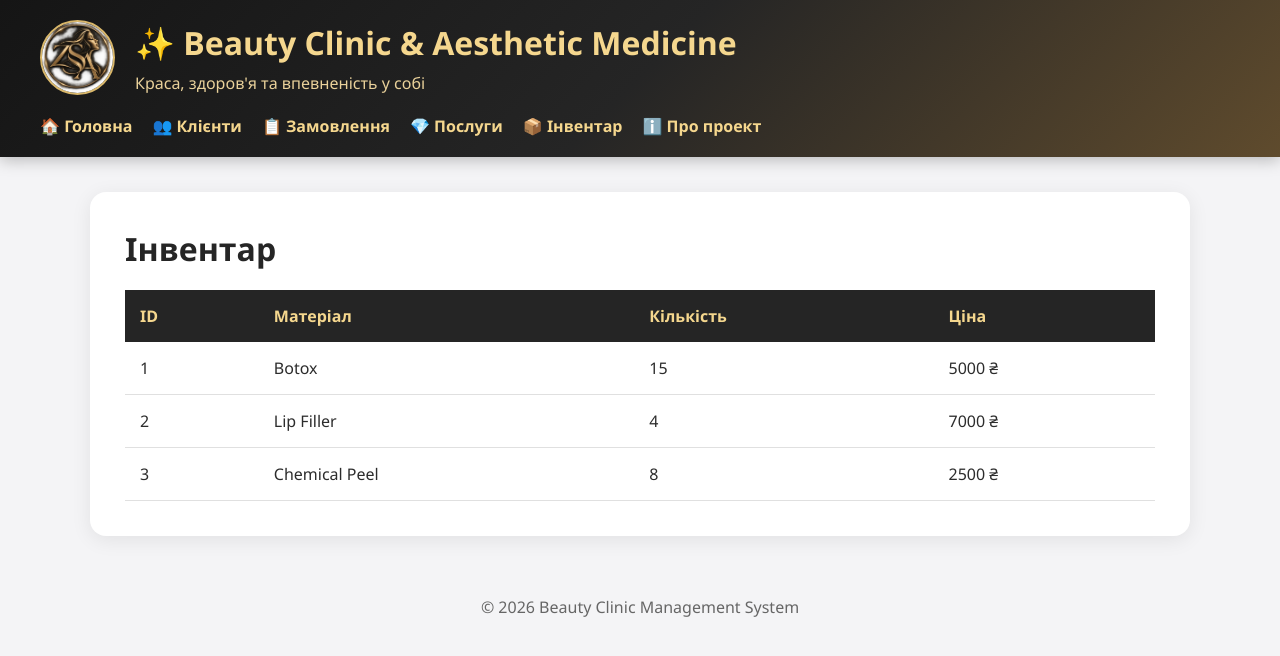
After one commit to sergiizag-ukr/Django_Aesthetic-Medicine, a Django app: page /inventory/ in a window 1280 px wide. The commit adds this page. Shown: the top 656 px of the page. Run offline with Django 5.2, Linux system fonts and the light colour scheme.

Commit message:
Заняття 39

```diff
--- a/config/settings.py
+++ b/config/settings.py
@@ -117,6 +117,12 @@ USE_TZ = True
 
 STATIC_URL = 'static/'
 
+STATICFILES_DIRS = [
+    BASE_DIR / "static",
+]
+
+
+
 
 # Email
 # https://docs.djangoproject.com/en/6.1/topics/email/#topic-email-configuration
--- /dev/null
+++ b/core/templates/base.html
@@ -0,0 +1,51 @@
+<!DOCTYPE html>
+<html lang="uk">
+<head>
+    <meta charset="UTF-8">
+    <meta name="viewport" content="width=device-width, initial-scale=1.0">
+
+    {% load static %}
+
+    <title>{% block title %}Beauty Clinic{% endblock %}</title>
+
+    <link rel="stylesheet" href="{% static 'css/style.css' %}">
+</head>
+<body>
+
+<header>
+    <div class="header-container">
+
+        <div class="logo-section">
+            <img src="{% static 'img/logo.png' %}"
+                 alt="Beauty Clinic Logo"
+                 class="logo">
+
+            <div>
+                <h1>✨ Beauty Clinic & Aesthetic Medicine</h1>
+                <p>Краса, здоров'я та впевненість у собі</p>
+            </div>
+        </div>
+
+        <nav>
+            <a href="{% url 'home' %}">🏠 Головна</a>
+            <a href="{% url 'clients' %}">👥 Клієнти</a>
+            <a href="{% url 'orders' %}">📋 Замовлення</a>
+            <a href="{% url 'services' %}">💎 Послуги</a>
+            <a href="{% url 'inventory' %}">📦 Інвентар</a>
+            <a href="{% url 'about' %}">ℹ️ Про проект</a>
+        </nav>
+
+    </div>
+</header>
+
+<main>
+    {% block content %}
+    {% endblock %}
+</main>
+
+<footer>
+    <p>© 2026 Beauty Clinic Management System</p>
+</footer>
+
+</body>
+</html>
--- a/core/templates/client_orders.html
+++ /dev/null
@@ -1,3 +0,0 @@
-<h1>Orders of client {{ client_id }}</h1>
-
-{{ orders }}
--- /dev/null
+++ b/core/templates/inventory.html
@@ -0,0 +1,30 @@
+{% extends 'base.html' %}
+
+{% block title %}
+Інвентар
+{% endblock %}
+
+{% block content %}
+
+<h1>Інвентар</h1>
+
+<table>
+    <tr>
+        <th>ID</th>
+        <th>Матеріал</th>
+        <th>Кількість</th>
+        <th>Ціна</th>
+    </tr>
+
+    {% for item in inventory %}
+    <tr>
+        <td>{{ item.id }}</td>
+        <td>{{ item.name }}</td>
+        <td>{{ item.quantity }}</td>
+        <td>{{ item.price }} ₴</td>
+    </tr>
+    {% endfor %}
+
+</table>
+
+{% endblock %}
--- a/core/urls.py
+++ b/core/urls.py
@@ -7,5 +7,5 @@ urlpatterns = [
     path("clients/", views.clients, name = "clients"),
     path("services/", views.services, name = "services"),
     path("orders/", views.orders, name = "orders"),
-    path("clients/<int:client_id>/orders/", views.client_orders, name="client_orders"),
+    path("inventory/", views.inventory, name="inventory"),
 ]
--- a/core/views.py
+++ b/core/views.py
@@ -111,19 +111,30 @@ def orders(request):
         }
     )
 
-
-def client_orders(request, client_id):
-
-    filtered_orders = [
-        order for order in ORDERS
-        if order["client_id"] == client_id
-    ]
-
+def inventory(request):
     return render(
         request,
-        "client_orders.html",
+        "inventory.html",
         {
-            "orders": filtered_orders,
-            "client_id": client_id,
+            "inventory": [
+                {
+                    "id": 1,
+                    "name": "Botox",
+                    "quantity": 15,
+                    "price": 5000,
+                },
+                {
+                    "id": 2,
+                    "name": "Lip Filler",
+                    "quantity": 4,
+                    "price": 7000,
+                },
+                {
+                    "id": 3,
+                    "name": "Chemical Peel",
+                    "quantity": 8,
+                    "price": 2500,
+                }
+            ]
         }
     )
--- /dev/null
+++ b/static/css/style.css
@@ -0,0 +1,211 @@
+* {
+    margin: 0;
+    padding: 0;
+    box-sizing: border-box;
+}
+
+body {
+    font-family: "Segoe UI", sans-serif;
+    background-color: #f4f4f6;
+    color: #2c2c2c;
+}
+
+/* HEADER */
+
+header {
+    background: linear-gradient(
+        135deg,
+        #151515 0%,
+        #252525 50%,
+        #5f4b2d 100%
+    );
+    color: #f5d78e;
+    padding: 20px 40px;
+    box-shadow: 0 3px 15px rgba(0,0,0,0.25);
+}
+
+.header-container {
+    max-width: 1200px;
+    margin: auto;
+}
+
+.logo-section {
+    display: flex;
+    align-items: center;
+    gap: 20px;
+    margin-bottom: 20px;
+}
+
+.logo {
+    width: 75px;
+    height: 75px;
+    border-radius: 50%;
+    object-fit: cover;
+    border: 2px solid #d9b76a;
+}
+
+header h1 {
+    font-size: 2rem;
+    color: #f5d78e;
+    margin-bottom: 8px;
+}
+
+header p {
+    color: #e9d19a;
+    font-size: 1rem;
+}
+
+/* NAVIGATION */
+
+nav {
+    display: flex;
+    flex-wrap: wrap;
+    gap: 20px;
+}
+
+nav a {
+    color: #f5d78e;
+    text-decoration: none;
+    font-weight: 600;
+    transition: all 0.3s ease;
+}
+
+nav a:hover {
+    color: white;
+}
+
+/* MAIN */
+
+main {
+    width: 90%;
+    max-width: 1100px;
+    margin: 35px auto;
+    background: white;
+    padding: 35px;
+    border-radius: 16px;
+    box-shadow: 0 4px 20px rgba(0,0,0,0.08);
+}
+
+main h1,
+main h2 {
+    margin-bottom: 20px;
+    color: #252525;
+}
+
+main p {
+    line-height: 1.7;
+}
+
+/* TABLES */
+
+table {
+    width: 100%;
+    border-collapse: collapse;
+    margin-top: 20px;
+}
+
+table th {
+    background: #252525;
+    color: #f5d78e;
+    padding: 15px;
+    text-align: left;
+}
+
+table td {
+    padding: 15px;
+    border-bottom: 1px solid #e0e0e0;
+}
+
+table tr:hover {
+    background-color: #fafafa;
+}
+
+/* BUTTONS */
+
+.btn {
+    display: inline-block;
+    padding: 10px 18px;
+    border-radius: 6px;
+    text-decoration: none;
+    font-weight: 600;
+    background: #c8a85d;
+    color: #111;
+    transition: 0.3s;
+}
+
+.btn:hover {
+    background: #e7c673;
+}
+
+/* CARDS */
+
+.card {
+    background: white;
+    border-radius: 12px;
+    padding: 20px;
+    margin-bottom: 20px;
+    box-shadow: 0 2px 10px rgba(0,0,0,0.08);
+}
+
+/* STATISTICS */
+
+.statistics {
+    display: grid;
+    grid-template-columns: repeat(3, 1fr);
+    gap: 20px;
+    margin: 30px 0;
+}
+
+.stat-card {
+    background: linear-gradient(
+        135deg,
+        #1f1f1f,
+        #5f4b2d
+    );
+    color: #f5d78e;
+    text-align: center;
+    border-radius: 12px;
+    padding: 25px;
+}
+
+.stat-card h3 {
+    font-size: 2rem;
+    margin-bottom: 10px;
+}
+
+/* FOOTER */
+
+footer {
+    text-align: center;
+    padding: 25px;
+    color: #666;
+}
+
+/* MOBILE */
+
+@media (max-width: 768px) {
+
+    .logo-section {
+        flex-direction: column;
+        text-align: center;
+    }
+
+    nav {
+        flex-direction: column;
+        gap: 10px;
+    }
+
+    .statistics {
+        grid-template-columns: 1fr;
+    }
+
+    main {
+        width: 95%;
+        padding: 20px;
+    }
+
+    .logo {
+        width: 60px;
+        height: 60px;
+    }
+}
```
Also changed, not shown: core/templates/about.html (+10 -2 lines), core/templates/clients.html (+27 -2 lines), core/templates/home.html (+31 -2 lines), core/templates/orders.html (+31 -2 lines), core/templates/services.html (+27 -2 lines), static/img/logo.png (added), static/js/main.js (added).
